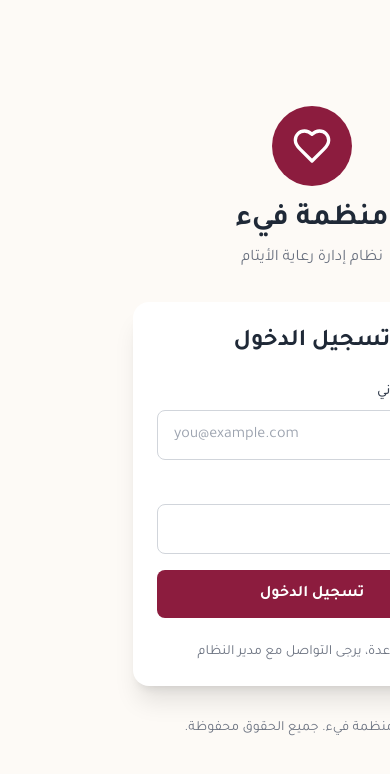
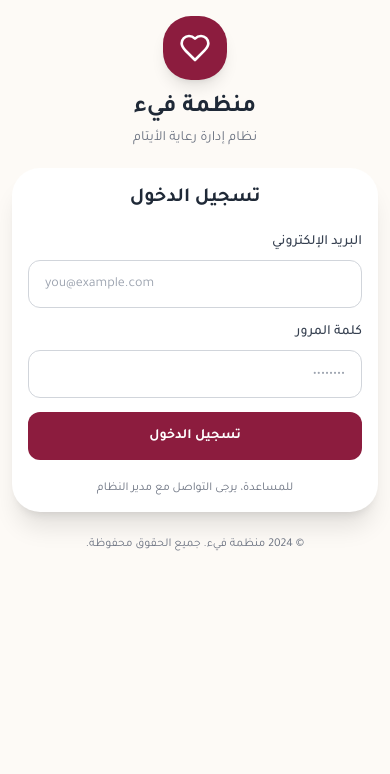
Before and after one commit to anas-aljanaby/faye-main, a React (Vite) app: page /#/signin in a window 390 px wide. Shown: the top 774 px of the page. Built offline with nearby package versions, Linux system fonts and the light colour scheme; no server answers.

Commit message:
mobile: Sign-in Page

```diff
--- a/components/SignIn.tsx
+++ b/components/SignIn.tsx
@@ -32,32 +32,33 @@
   };
 
   return (
-    <div className="flex min-h-[100dvh] items-center justify-center bg-gradient-to-br from-primary-light/20 via-bg-page to-primary-light/10 p-4 py-6 sm:py-8">
-      <div className="w-full max-w-md">
+    <div className="min-h-[100dvh] overflow-y-auto bg-gradient-to-br from-primary-light/20 via-bg-page to-primary-light/10">
+      <div className="mx-auto flex min-h-[100dvh] w-full max-w-md items-start justify-center px-3 py-4 md:items-center md:px-4 md:py-8">
         {/* Logo/Header */}
-        <div className="text-center mb-8">
-          <div className="inline-flex items-center justify-center w-20 h-20 bg-primary rounded-full mb-4">
-            <svg xmlns="http://www.w3.org/2000/svg" width="40" height="40" viewBox="0 0 24 24" fill="none" stroke="currentColor" strokeWidth="2" strokeLinecap="round" strokeLinejoin="round" className="text-white">
+        <div className="w-full">
+          <div className="mb-5 text-center md:mb-8">
+            <div className="mb-3 inline-flex h-16 w-16 items-center justify-center rounded-[1.75rem] bg-primary shadow-lg md:mb-4 md:h-20 md:w-20 md:rounded-full">
+              <svg xmlns="http://www.w3.org/2000/svg" viewBox="0 0 24 24" fill="none" stroke="currentColor" strokeWidth="2" strokeLinecap="round" strokeLinejoin="round" className="h-8 w-8 text-white md:h-10 md:w-10">
                 <path d="M19 14c1.49-1.46 3-3.21 3-5.5A5.5 5.5 0 0 0 16.5 3c-1.76 0-3 .5-4.5 2-1.5-1.5-2.74-2-4.5-2A5.5 5.5 0 0 0 2 8.5c0 2.3 1.5 4.05 3 5.5l7 7Z"/>
               </svg>
             </div>
-          <h1 className="text-3xl font-bold text-gray-800 mb-2">منظمة فيء</h1>
-          <p className="text-text-secondary">نظام إدارة رعاية الأيتام</p>
+            <h1 className="mb-1 text-2xl font-bold text-gray-800 md:mb-2 md:text-3xl">منظمة فيء</h1>
+            <p className="mx-auto max-w-xs text-sm text-text-secondary md:text-base">نظام إدارة رعاية الأيتام</p>
           </div>
 
           {/* Sign In Form */}
-        <div className="rounded-2xl bg-white p-6 shadow-xl sm:p-8">
-          <h2 className="mb-6 text-center text-2xl font-bold text-gray-800">تسجيل الدخول</h2>
+          <div className="rounded-[1.75rem] bg-white p-4 shadow-xl md:rounded-[2rem] md:p-8">
+            <h2 className="mb-5 text-center text-xl font-bold text-gray-800 md:mb-6 md:text-2xl">تسجيل الدخول</h2>
 
             {error && (
-            <div className="mb-4 p-3 bg-red-50 border border-red-200 rounded-lg text-red-700 text-sm">
+              <div className="mb-4 rounded-xl border border-red-200 bg-red-50 p-3 text-sm text-red-700">
                 {error}
               </div>
             )}
 
-          <form onSubmit={handleSubmit} className="space-y-4">
+            <form onSubmit={handleSubmit} className="space-y-3.5 md:space-y-4">
               <div>
-              <label htmlFor="email" className="block text-sm font-medium text-gray-700 mb-2">
+                <label htmlFor="email" className="mb-2 block text-sm font-medium text-gray-700">
                   البريد الإلكتروني
                 </label>
                 <input
@@ -66,15 +67,16 @@
                   value={email}
                   onChange={(e) => setEmail(e.target.value)}
                   required
-                className="w-full px-4 py-3 bg-white border border-gray-300 rounded-lg focus:ring-2 focus:ring-primary focus:border-primary transition"
+                  className="min-h-12 w-full rounded-xl border border-gray-300 bg-white px-4 py-3 text-sm transition focus:border-primary focus:ring-2 focus:ring-primary md:text-base"
                   placeholder="you@example.com"
                   dir="ltr"
                   autoComplete="email"
+                  inputMode="email"
                 />
               </div>
 
               <div>
-              <label htmlFor="password" className="block text-sm font-medium text-gray-700 mb-2">
+                <label htmlFor="password" className="mb-2 block text-sm font-medium text-gray-700">
                   كلمة المرور
                 </label>
                 <input
@@ -83,7 +85,7 @@
                   value={password}
                   onChange={(e) => setPassword(e.target.value)}
                   required
-                className="w-full px-4 py-3 bg-white border border-gray-300 rounded-lg focus:ring-2 focus:ring-primary focus:border-primary transition"
+                  className="min-h-12 w-full rounded-xl border border-gray-300 bg-white px-4 py-3 text-sm transition focus:border-primary focus:ring-2 focus:ring-primary md:text-base"
                   placeholder="••••••••"
                   autoComplete="current-password"
                 />
@@ -92,11 +94,11 @@
               <button
                 type="submit"
                 disabled={loading}
-              className="w-full py-3 bg-primary text-white font-semibold rounded-lg hover:bg-primary-hover transition-colors disabled:bg-gray-400 disabled:cursor-not-allowed flex items-center justify-center gap-2"
+                className="flex min-h-12 w-full items-center justify-center gap-2 rounded-xl bg-primary px-4 py-3 text-sm font-semibold text-white transition-colors hover:bg-primary-hover disabled:cursor-not-allowed disabled:bg-gray-400 md:text-base"
               >
                 {loading ? (
                   <>
-                  <svg className="animate-spin h-5 w-5" xmlns="http://www.w3.org/2000/svg" fill="none" viewBox="0 0 24 24">
+                    <svg className="h-5 w-5 animate-spin" xmlns="http://www.w3.org/2000/svg" fill="none" viewBox="0 0 24 24">
                       <circle className="opacity-25" cx="12" cy="12" r="10" stroke="currentColor" strokeWidth="4"></circle>
                       <path className="opacity-75" fill="currentColor" d="M4 12a8 8 0 018-8V0C5.373 0 0 5.373 0 12h4zm2 5.291A7.962 7.962 0 014 12H0c0 3.042 1.135 5.824 3 7.938l3-2.647z"></path>
                     </svg>
@@ -108,14 +110,15 @@
               </button>
             </form>
 
-          <div className="mt-6 text-center text-sm text-text-secondary">
+            <div className="mt-5 text-center text-xs text-text-secondary md:mt-6 md:text-sm">
               <p>للمساعدة، يرجى التواصل مع مدير النظام</p>
             </div>
           </div>
 
           {/* Footer */}
-        <div className="mt-8 text-center text-sm text-text-secondary">
+          <div className="mt-6 text-center text-xs text-text-secondary md:mt-8 md:text-sm">
             <p>© 2024 منظمة فيء. جميع الحقوق محفوظة.</p>
+          </div>
         </div>
       </div>
     </div>
```
Also changed, not shown: 1 other file (tests, documents, lock files or other folders). Lines whose indentation alone changed are shown as unchanged.
